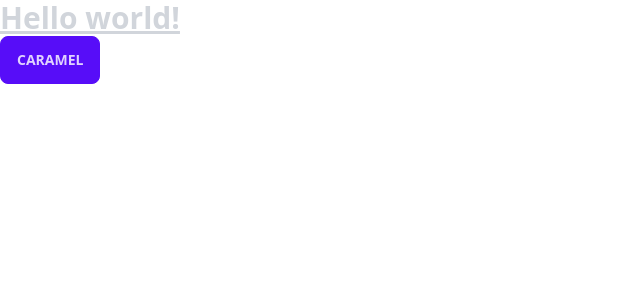
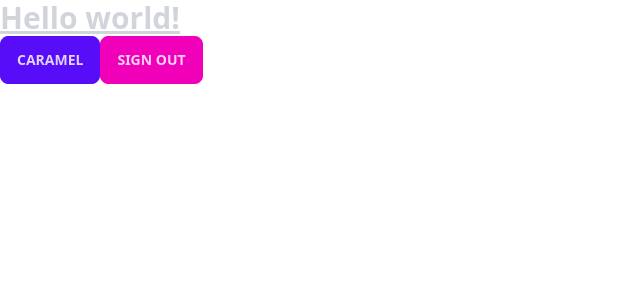
Before and after one commit to wedinc/hydrangea, a Next.js app: page / in a window 1280 px wide. Shown: the top 300 px of the page, without its empty margins (0-640 px from the left). Built offline with nearby package versions, Linux system fonts and the light colour scheme.

Commit message:
add next-auth

```diff
--- /dev/null
+++ b/middleware.ts
@@ -0,0 +1 @@
+export { default } from "next-auth/middleware"
--- a/package.json
+++ b/package.json
@@ -16,6 +16,7 @@
     "eslint": "8.50.0",
     "eslint-config-next": "13.5.4",
     "next": "13.5.4",
+    "next-auth": "^4.24.4",
     "react": "18.2.0",
     "react-dom": "18.2.0",
     "typescript": "5.2.2"
--- a/pages/_app.tsx
+++ b/pages/_app.tsx
@@ -1,6 +1,11 @@
 import '@/styles/globals.css'
 import type { AppProps } from 'next/app'
+import { SessionProvider } from 'next-auth/react'
 
-export default function App({ Component, pageProps }: AppProps) {
-  return <Component {...pageProps} />
+export default function App({ Component, pageProps: { session, ...pageProps } }: AppProps) {
+  return (
+    <SessionProvider session={session}>
+      <Component {...pageProps} />
+    </SessionProvider>
+  )
 }
--- /dev/null
+++ b/pages/api/auth/[...nextauth].ts
@@ -0,0 +1,13 @@
+import NextAuth from "next-auth"
+import GithubProvider from "next-auth/providers/github"
+export const authOptions = {
+  // Configure one or more authentication providers
+  providers: [
+    GithubProvider({
+      clientId: process.env.GITHUB_ID ?? "",
+      clientSecret: process.env.GITHUB_SECRET ?? "",
+    }),
+    // ...add more providers here
+  ],
+}
+export default NextAuth(authOptions)
--- a/pages/caramel/index.tsx
+++ b/pages/caramel/index.tsx
@@ -1,7 +1,7 @@
-import Card, { CardProps } from '@/components/Card'
 import ListItem, { ListItemProps } from '@/components/ListItem'
 import Link from 'next/link'
 import { useEffect, useState } from 'react'
+import { signOut } from 'next-auth/react'
 
 export default function Caramel() {
   const [ids, setIds] = useState<number[]>([])
@@ -41,6 +41,9 @@ export default function Caramel() {
           return <ListItem {...newArticle} className='h-36' />
         })}
       </ul>
+      <button className='btn btn-secondary' onClick={() => signOut()}>
+        Sign out
+      </button>
     </div>
   )
 }
--- a/pages/index.tsx
+++ b/pages/index.tsx
@@ -1,4 +1,5 @@
 import Link from 'next/link'
+import { signOut } from 'next-auth/react'
 
 export default function Home() {
   return (
@@ -7,6 +8,10 @@ export default function Home() {
       <Link href='/caramel' className='btn btn-primary'>
         Caramel
       </Link>
+
+      <button className='btn btn-secondary' onClick={() => signOut()}>
+        Sign out
+      </button>
     </>
   )
 }
```
Also changed, not shown: 1 other file (tests, documents, lock files or other folders).
